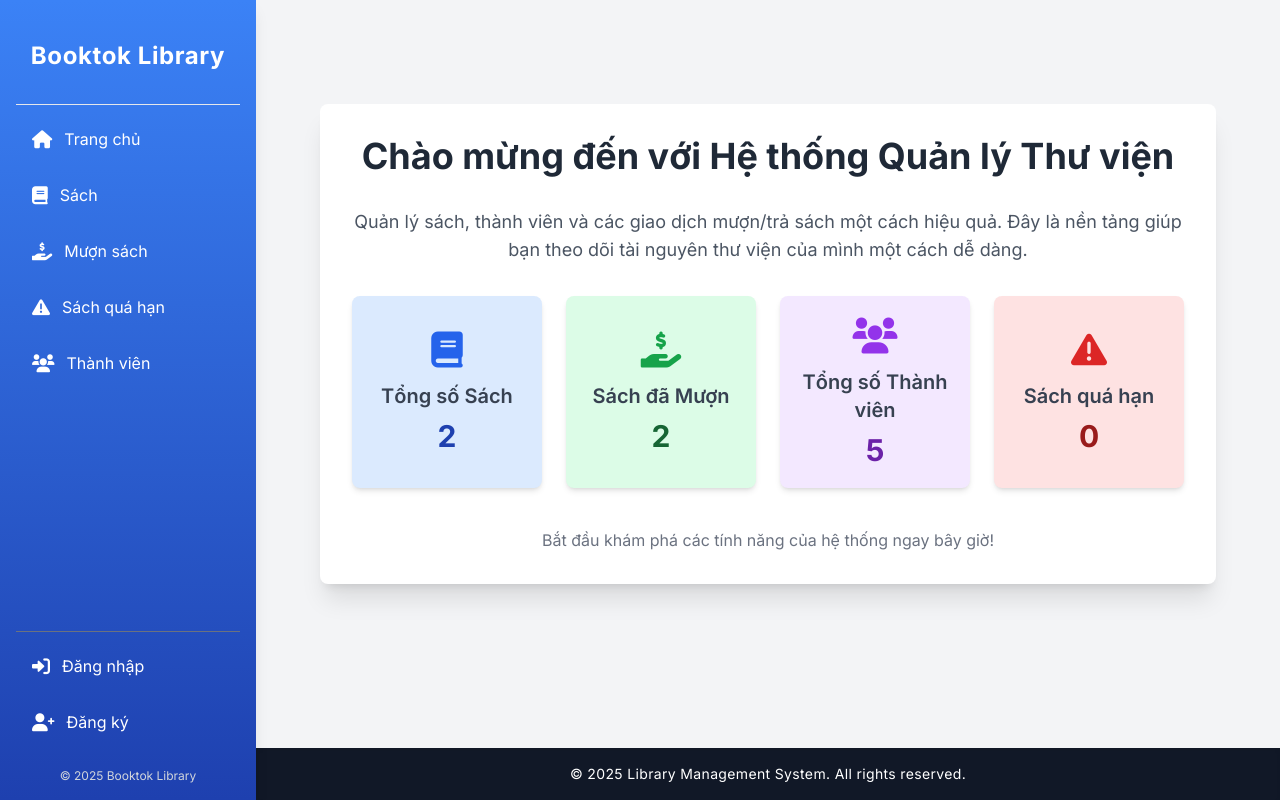
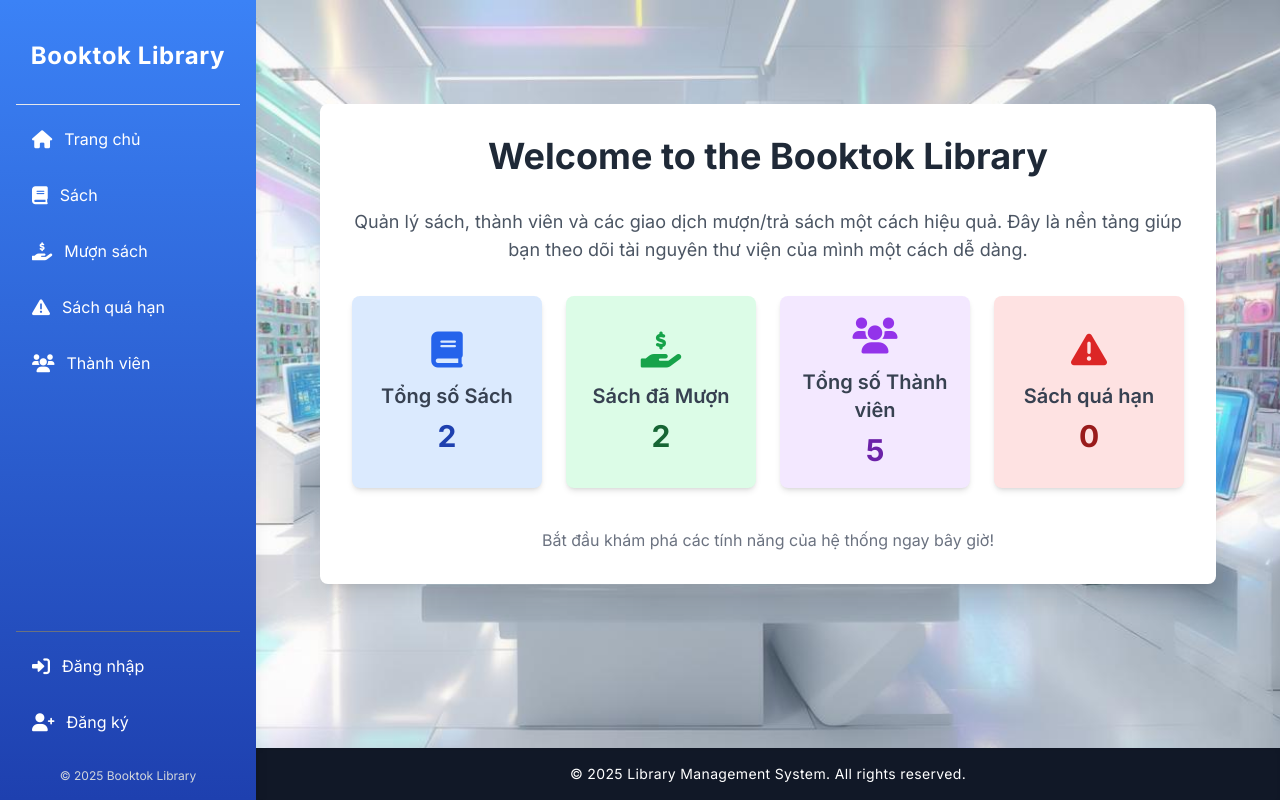
Before and after one commit to Thehy-IT/Project_QLThuvien_py_frw-Django, a Django app: page / in a window 1280 px wide. Run offline with Django 5.2, Linux system fonts and the light colour scheme; data comes from the database, SQL or seed files in the repository; both versions use the stored data as it was after the commit; some libraries are stand-ins or nearby versions.

Commit message:
them bg cho nền trang chủ

```diff
--- a/src/static/main.css
+++ b/src/static/main.css
@@ -1,13 +1,17 @@
 /* Base styles for a clean, modern look, inspired by Google's design principles */
 body {
-    margin: 0;
-    font-family: 'Inter', sans-serif; /* Using Inter from Google Fonts, as seen in index.html */
-    -webkit-font-smoothing: antialiased;
-    -moz-osx-font-smoothing: grayscale;
-    background-color: #f8f9fa; /* Light gray background, typical for clean UIs */
-    color: #343a40; /* Dark gray for primary text */
+  /* background-color: #f2f2f2; */ /* Dòng này có thể bị xóa hoặc giữ lại làm màu nền dự phòng */
+  font-family: Arial, sans-serif;
+  margin: 0;
+  padding: 0;
+
+  /* Thêm các thuộc tính sau để đặt ảnh nền */
+  background-image: url('images/bg1.jpg');
+  background-size: cover; /* Đảm bảo ảnh nền bao phủ toàn bộ trang */
+  background-repeat: no-repeat; /* Ngăn ảnh nền lặp lại */
+  background-position: center; /* Căn giữa ảnh nền */
+  background-attachment: fixed; /* Giữ ảnh nền cố định khi cuộn trang */
 }
-
 /* General Link Styling */
 a {
     color: #007bff; /* A standard blue for links */
--- a/src/templates/index.html
+++ b/src/templates/index.html
@@ -1,12 +1,12 @@
 {% extends 'library/base.html' %} {# Kế thừa từ base.html để có cùng header và footer #}
 {% load static %} {# Tải template tag để quản lý các tệp tĩnh như CSS, JS #}
 
-{% block title %}Chào mừng đến với Hệ thống Quản lý Thư viện{% endblock %} {# Đặt tiêu đề riêng cho trang này, xuất hiện trên tab trình duyệt #}
+{% block title %}Thư Viện Sách-Kí Ức Số{% endblock %} {# Đặt tiêu đề riêng cho trang này, xuất hiện trên tab trình duyệt #}
 
 {% block content %} {# Khối nội dung chính của trang #}
 <div class="flex items-center justify-center min-h-[calc(100vh-160px)]"> {# Sử dụng flexbox để căn giữa nội dung theo chiều dọc và ngang, min-h để chiếm phần lớn chiều cao màn hình #}
     <div class="bg-white p-8 rounded-lg shadow-xl text-center max-w-4xl w-full"> {# Tạo một khung chứa nội dung với nền trắng, padding, bo tròn góc, đổ bóng và giới hạn chiều rộng #}
-        <h2 class="text-4xl font-bold text-gray-800 mb-8">Chào mừng đến với Hệ thống Quản lý Thư viện</h2> {# Tiêu đề chính của trang chủ, font lớn, đậm, màu xám đậm #}
+        <h2 class="text-4xl font-bold text-gray-800 mb-8">Welcome to the Booktok Library</h2> {# Tiêu đề chính của trang chủ, font lớn, đậm, màu xám đậm #}
         <p class="text-lg text-gray-600 mb-8"> {# Đoạn văn giới thiệu hệ thống #}
             Quản lý sách, thành viên và các giao dịch mượn/trả sách một cách hiệu quả.
             Đây là nền tảng giúp bạn theo dõi tài nguyên thư viện của mình một cách dễ dàng.
```
Also changed, not shown: db.sqlite3.
